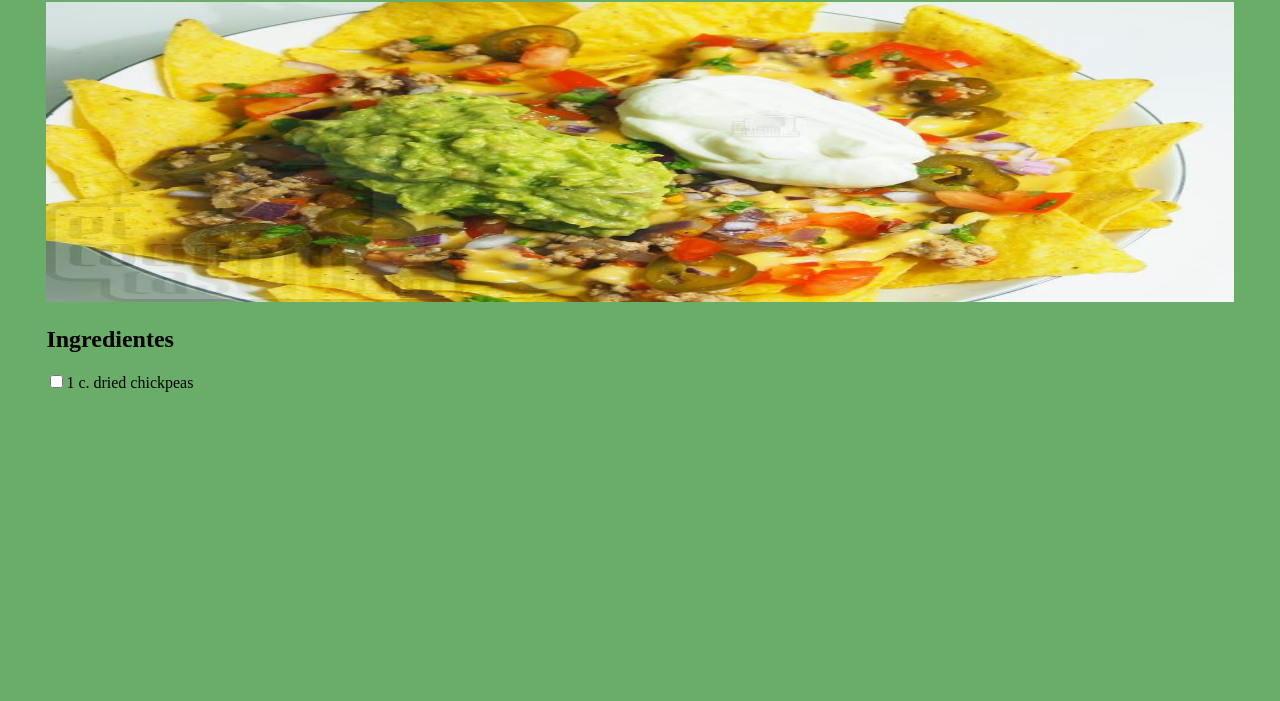
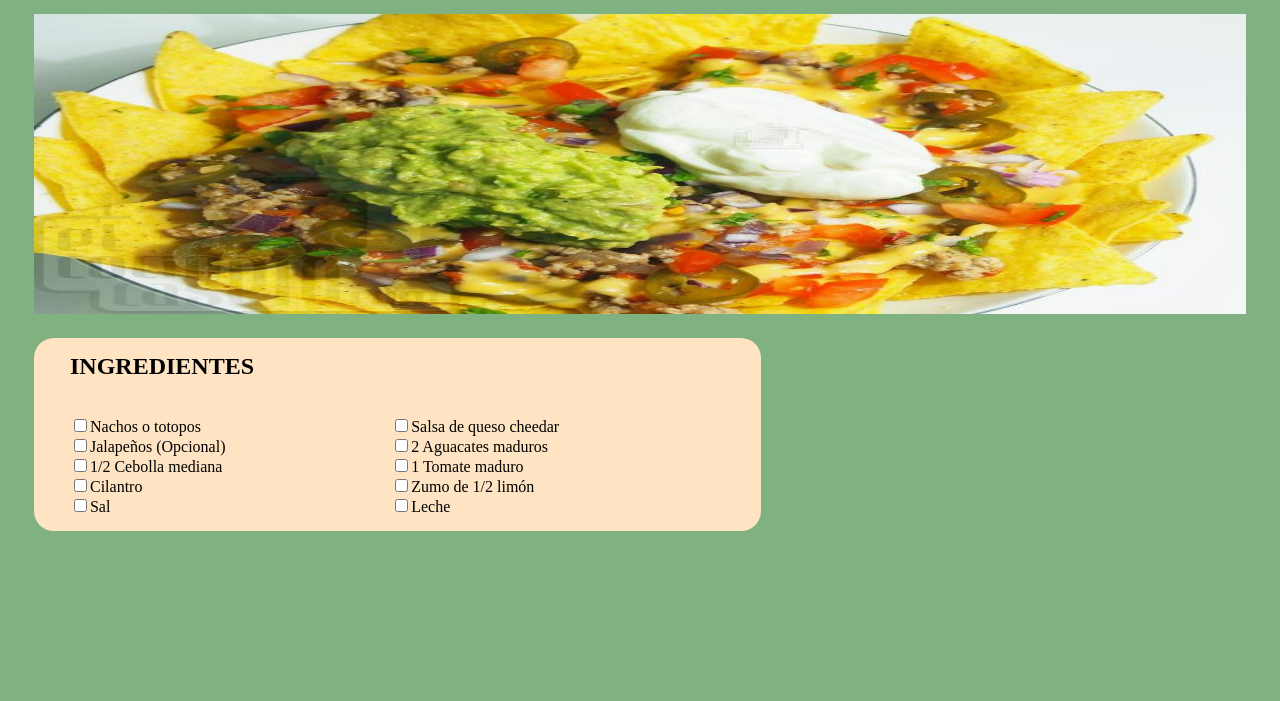
Before and after one commit to ConchyP/My-favourite-food, a website: page index.html in a window 1280 px wide. Shown: the part 99-800 px from the top of the page. Drawn offline with Linux system fonts and the light colour scheme.

Commit message:
mergeo de feature/ingredientes en dev con la sección ingredientes y estilos

```diff
--- a/index.html
+++ b/index.html
@@ -17,10 +17,47 @@
         <img class="banner" src="./public/assets/image/Nachos con queso.jpeg" alt="Nachos">
 
         <div class="section1">
+
+            <h2>INGREDIENTES</h2>
+
             <section class="ingredients">
-                <h2>Ingredientes</h2>
-                <input type="checkbox" id="ingredient1" name="ingredient1" />1 c. dried chickpeas</label><br />
+
+                <label for="nacho o totopos">
+                    <input type="checkbox" id="nachos o totopos" value="1ºingrediente">Nachos o totopos
+                </label>
+                <label for="salsa de queso cheedar">
+                    <input type="checkbox" id="salsa de queso cheedar" value="2ºingrediente">Salsa de queso cheedar
+                </label>
+                <label for="jalapeños">
+                    <input type="checkbox" id="jalapeños" value="3ºingrediente">Jalapeños (Opcional)
+                </label>
+                <label for="2 aguacates maduros">
+                    <input type="checkbox" id="2 aguacates maduros" value="3ºingrediente">2 Aguacates maduros
+                </label>
+                <label for="1/2 cebolla mediana">
+                    <input type="checkbox" id="1/2 mediana" value="4ºingrediente">1/2 Cebolla mediana
+                </label>
+                <label for="1 tomate maduro">
+                    <input type="checkbox" id="1 tomate maduro" value="5ºingrediente">1 Tomate maduro
+                </label>
+                <label for="cilantro">
+                    <input type="checkbox" id="cilantro" value="6ºingrediente">Cilantro
+                </label>
+                <label for="zumo de 1/2 limón">
+                    <input type="checkbox" id="zumo 1/2 limón" value="7ºingrediente">Zumo de 1/2 limón
+                </label>
+                <label for="sal">
+                    <input type="checkbox" id="sal" value="8ºingrediente">Sal
+                </label>
+
+                <label for="leche">
+                    <input type="checkbox" id="leche" value="8ºingrediente">Leche
+                </label>
+
             </section>
+
+
+
         </div>
 
 
--- a/src/sass/styles.scss
+++ b/src/sass/styles.scss
@@ -1,16 +1,35 @@
 body{
-    background-color: rgb(105, 173, 105);
-    padding:3%;
-    padding-top: 1%;
+    background-color: rgb(128, 177, 128);
+    padding: 2%;
+
+    .section1 {
+
+        h2{
+            padding-top: 2%;
+            margin-left: 5%;
+        }
+        background-color: bisque;
+        border-radius: 20px;
+        max-height: max-content;
+        max-width: 60%;
+
+        .ingredients {
+            text-align: justify;
+            margin: 5%;
+            display:grid;
+            grid-template-columns: auto auto;
+            padding-bottom: 2%;
+        }
+    }
 }
 
 header {
     text-align: center;
-    color:rgba(53, 161, 26, 0.904);
+    color:rgba(15, 18, 14, 0.904);
 }
-
 
 .banner {
     width: 100%;
     height: 300px;
+    margin-bottom: none;
 }
```
Also changed, not shown: public/assets/image/Nachos.jpg (deleted), public/css/styles.css, 1 other file.
